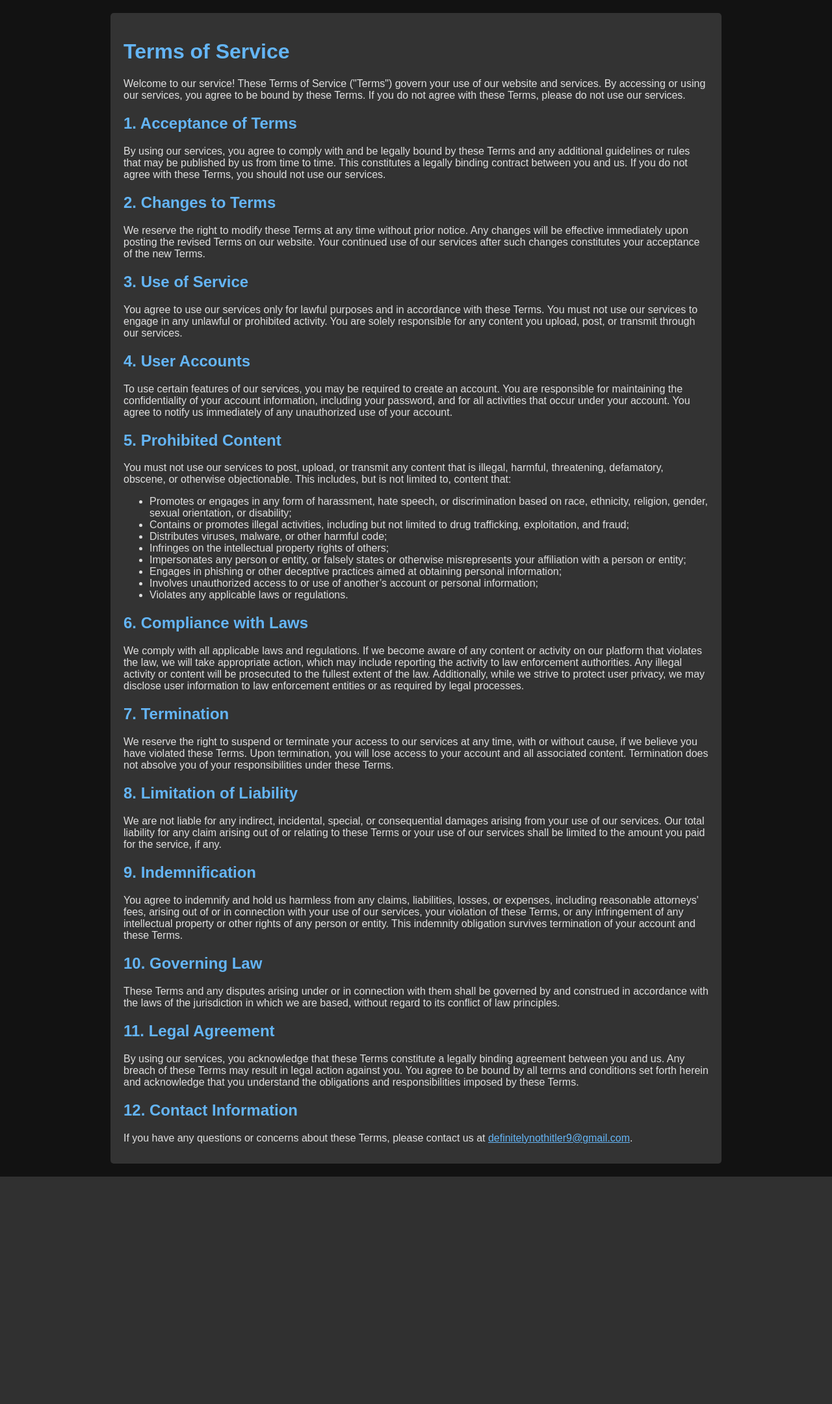
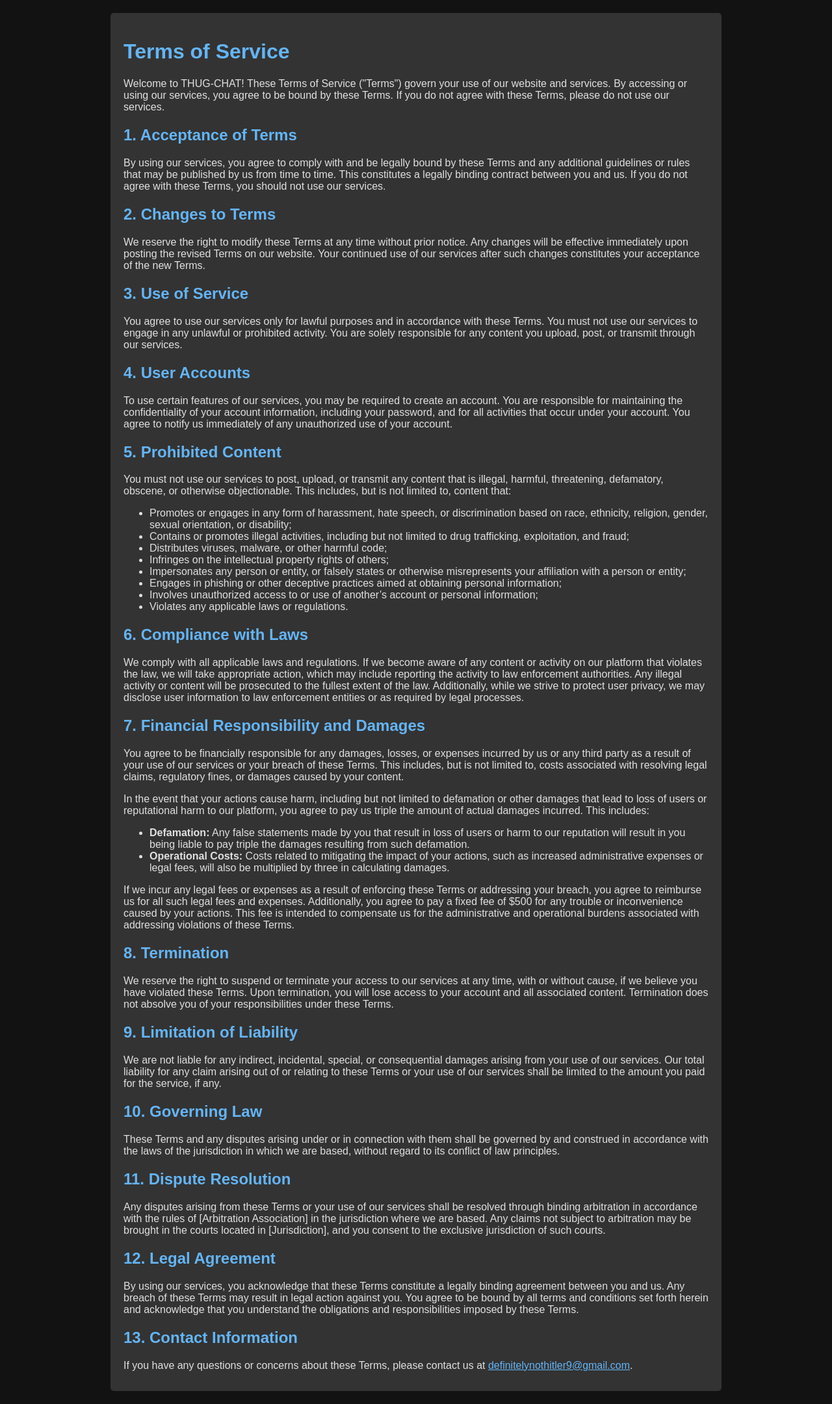
Before and after one commit to RayWZW/testchatapp, a Flask app: page /tos in a window 1280 px wide. Shown: the whole page at 65% size. Before the commit the page ends 1811 px from the top, so only its background shows below. Run offline with Flask 3, Linux system fonts and the light colour scheme.

Commit message:
Update tos.html

```diff
--- a/templates/tos.html
+++ b/templates/tos.html
@@ -40,7 +40,7 @@
 <body>
     <div class="container">
         <h1>Terms of Service</h1>
-        <p>Welcome to our service! These Terms of Service ("Terms") govern your use of our website and services. By accessing or using our services, you agree to be bound by these Terms. If you do not agree with these Terms, please do not use our services.</p>
+        <p>Welcome to THUG-CHAT! These Terms of Service ("Terms") govern your use of our website and services. By accessing or using our services, you agree to be bound by these Terms. If you do not agree with these Terms, please do not use our services.</p>
 
         <h2>1. Acceptance of Terms</h2>
         <p>By using our services, you agree to comply with and be legally bound by these Terms and any additional guidelines or rules that may be published by us from time to time. This constitutes a legally binding contract between you and us. If you do not agree with these Terms, you should not use our services.</p>
@@ -70,22 +70,31 @@
         <h2>6. Compliance with Laws</h2>
         <p>We comply with all applicable laws and regulations. If we become aware of any content or activity on our platform that violates the law, we will take appropriate action, which may include reporting the activity to law enforcement authorities. Any illegal activity or content will be prosecuted to the fullest extent of the law. Additionally, while we strive to protect user privacy, we may disclose user information to law enforcement entities or as required by legal processes.</p>
 
-        <h2>7. Termination</h2>
+        <h2>7. Financial Responsibility and Damages</h2>
+        <p>You agree to be financially responsible for any damages, losses, or expenses incurred by us or any third party as a result of your use of our services or your breach of these Terms. This includes, but is not limited to, costs associated with resolving legal claims, regulatory fines, or damages caused by your content.</p>
+        <p>In the event that your actions cause harm, including but not limited to defamation or other damages that lead to loss of users or reputational harm to our platform, you agree to pay us triple the amount of actual damages incurred. This includes:</p>
+        <ul>
+            <li><strong>Defamation:</strong> Any false statements made by you that result in loss of users or harm to our reputation will result in you being liable to pay triple the damages resulting from such defamation.</li>
+            <li><strong>Operational Costs:</strong> Costs related to mitigating the impact of your actions, such as increased administrative expenses or legal fees, will also be multiplied by three in calculating damages.</li>
+        </ul>
+        <p>If we incur any legal fees or expenses as a result of enforcing these Terms or addressing your breach, you agree to reimburse us for all such legal fees and expenses. Additionally, you agree to pay a fixed fee of $500 for any trouble or inconvenience caused by your actions. This fee is intended to compensate us for the administrative and operational burdens associated with addressing violations of these Terms.</p>
+
+        <h2>8. Termination</h2>
         <p>We reserve the right to suspend or terminate your access to our services at any time, with or without cause, if we believe you have violated these Terms. Upon termination, you will lose access to your account and all associated content. Termination does not absolve you of your responsibilities under these Terms.</p>
 
-        <h2>8. Limitation of Liability</h2>
+        <h2>9. Limitation of Liability</h2>
         <p>We are not liable for any indirect, incidental, special, or consequential damages arising from your use of our services. Our total liability for any claim arising out of or relating to these Terms or your use of our services shall be limited to the amount you paid for the service, if any.</p>
-
-        <h2>9. Indemnification</h2>
-        <p>You agree to indemnify and hold us harmless from any claims, liabilities, losses, or expenses, including reasonable attorneys' fees, arising out of or in connection with your use of our services, your violation of these Terms, or any infringement of any intellectual property or other rights of any person or entity. This indemnity obligation survives termination of your account and these Terms.</p>
 
         <h2>10. Governing Law</h2>
         <p>These Terms and any disputes arising under or in connection with them shall be governed by and construed in accordance with the laws of the jurisdiction in which we are based, without regard to its conflict of law principles.</p>
 
-        <h2>11. Legal Agreement</h2>
+        <h2>11. Dispute Resolution</h2>
+        <p>Any disputes arising from these Terms or your use of our services shall be resolved through binding arbitration in accordance with the rules of [Arbitration Association] in the jurisdiction where we are based. Any claims not subject to arbitration may be brought in the courts located in [Jurisdiction], and you consent to the exclusive jurisdiction of such courts.</p>
+
+        <h2>12. Legal Agreement</h2>
         <p>By using our services, you acknowledge that these Terms constitute a legally binding agreement between you and us. Any breach of these Terms may result in legal action against you. You agree to be bound by all terms and conditions set forth herein and acknowledge that you understand the obligations and responsibilities imposed by these Terms.</p>
 
-        <h2>12. Contact Information</h2>
+        <h2>13. Contact Information</h2>
         <p>If you have any questions or concerns about these Terms, please contact us at <a href="mailto:definitelynothitler9@gmail.com">definitelynothitler9@gmail.com</a>.</p>
     </div>
 </body>
```
